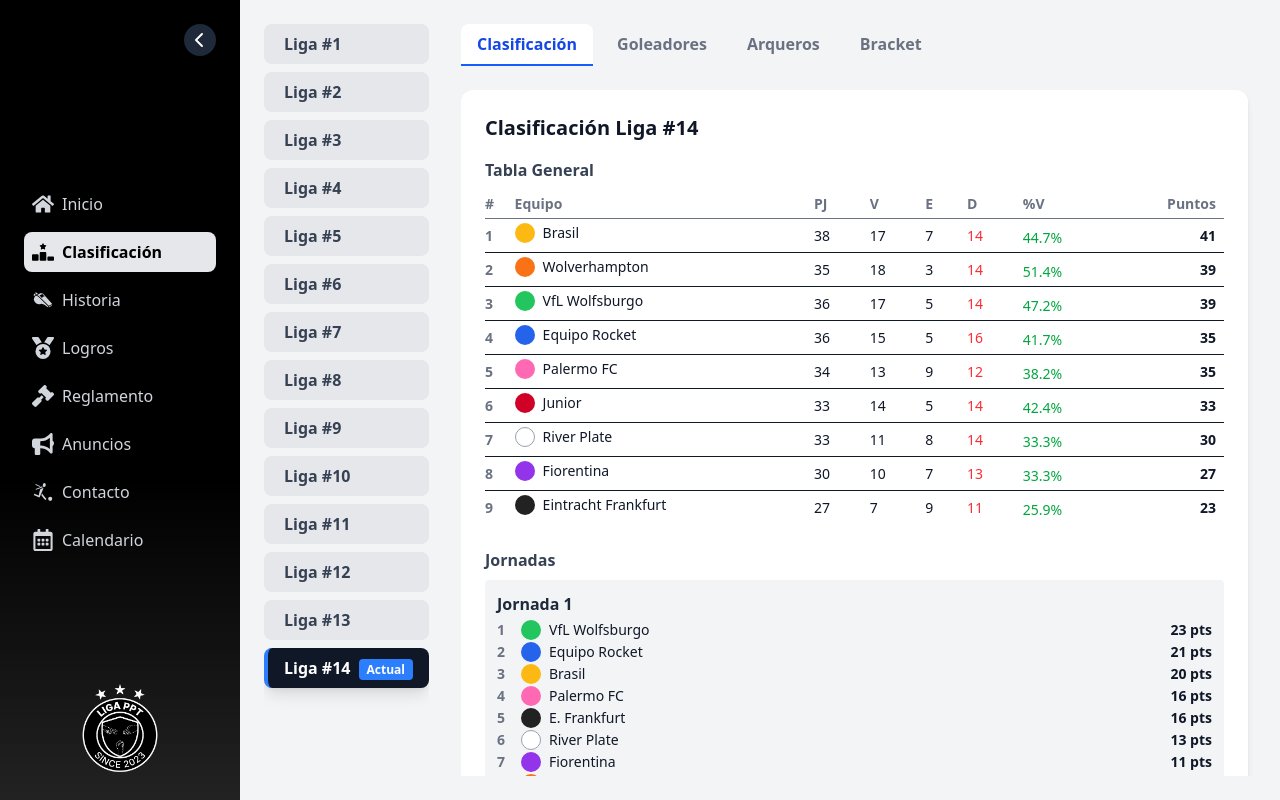
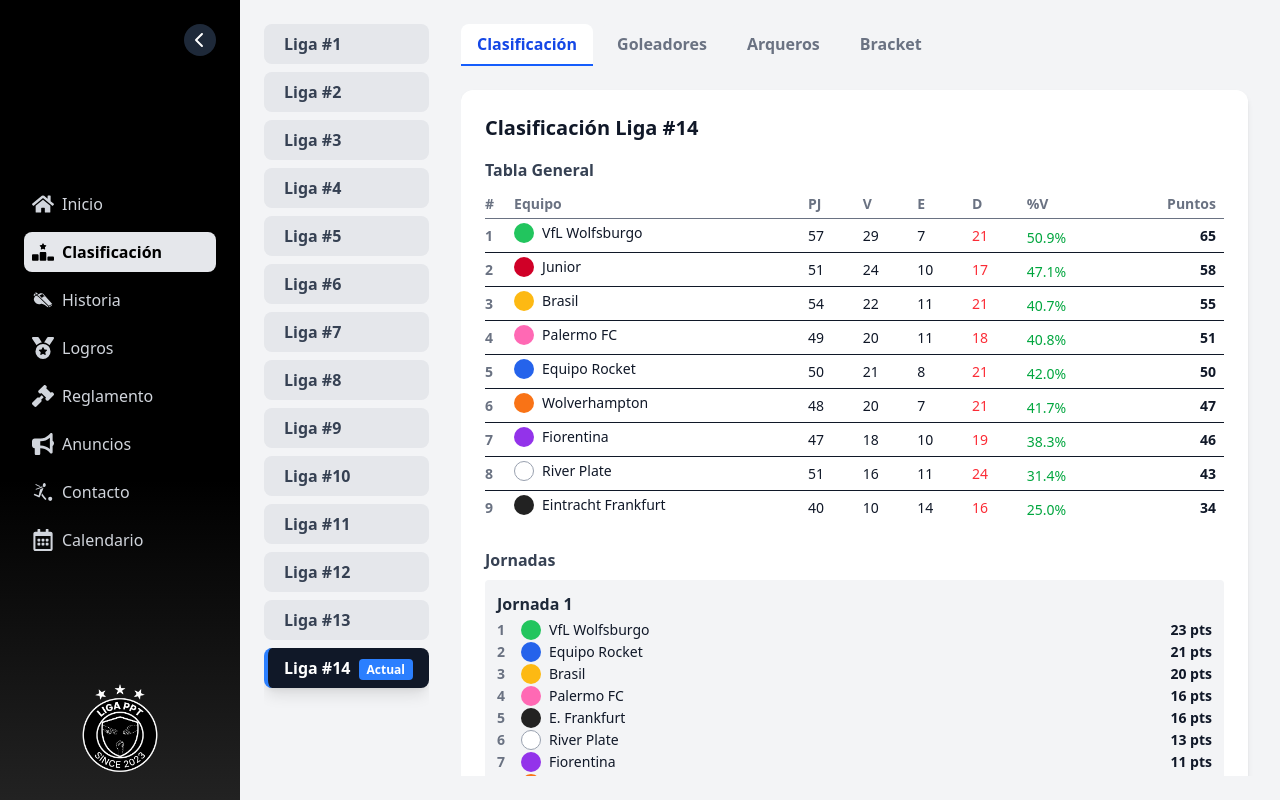
Before and after one commit to marianoamaris/liga-ppt, a React (Vite) app: page /clasificacion in a window 1280 px wide. Built offline with nearby package versions, Linux system fonts and the light colour scheme.

Commit message:
Update calendario + jornadas

```diff
--- a/src/components/Home/HomeDesktop.tsx
+++ b/src/components/Home/HomeDesktop.tsx
@@ -33,7 +33,7 @@ const HomeDesktop: React.FC = () => {
           <div className="flex flex-col items-center justify-center w-full gap-8 mt-2 md:flex-row">
             <div className="flex flex-col items-center justify-center">
               <div className="mb-1 text-xs text-white/70">
-                Jornada 3 - Liga PPT #14:
+                Jornada 4 - Liga PPT #14:
               </div>
               <div className="px-6 py-2 font-mono text-lg font-extrabold text-white bg-black border-2 shadow sm:text-xl md:text-2xl lg:text-3xl rounded-xl border-white/20">
                 {countdown}
@@ -45,7 +45,7 @@ const HomeDesktop: React.FC = () => {
                   Liga <b className="text-white">#14</b>
                 </span>
                 <span className="text-white/80">
-                  Jornada <b className="text-white">3/6</b>
+                  Jornada <b className="text-white">4/6</b>
                 </span>
                 <span className="text-white/80">
                   Equipos: <b className="text-white">9</b>
@@ -55,7 +55,7 @@ const HomeDesktop: React.FC = () => {
                 </span>
               </div>
               <div className="mt-2 text-sm text-center text-white/90">
-                <b>Jornada 3:</b> Jueves 24 de Julio
+                <b>Jornada 4:</b> Jueves 31 de Julio
               </div>
             </div>
           </div>
--- a/src/components/Home/HomeMobile.tsx
+++ b/src/components/Home/HomeMobile.tsx
@@ -28,7 +28,7 @@ const HomeMobile: React.FC = () => {
           Sigue el avance, consulta estadísticas, historia y más.
         </div>
         <div className="flex flex-col items-center w-full gap-2 mt-2">
-          <div className="text-xs text-white/70">Jornada 3 - Liga PPT #14:</div>
+          <div className="text-xs text-white/70">Jornada 4 - Liga PPT #14:</div>
           <div className="px-4 py-1 font-mono text-base font-extrabold text-white bg-black border-2 rounded-xl border-white/20">
             {countdown}
           </div>
@@ -37,14 +37,14 @@ const HomeMobile: React.FC = () => {
               Liga <b className="text-white">#14</b>
             </span>
             <span className="text-white/80">
-              Jornada <b className="text-white">3/6</b>
+              Jornada <b className="text-white">4/6</b>
             </span>
             <span className="text-white/80">
               Equipos: <b className="text-white">9</b>
             </span>
           </div>
           <div className="mt-1 text-xs text-center text-white/90">
-            <b>Jornada 3:</b> Jueves 24 de Julio
+            <b>Jornada 4:</b> Jueves 31 de Julio
           </div>
         </div>
       </Card>
--- a/src/components/Home/HomeTablet.tsx
+++ b/src/components/Home/HomeTablet.tsx
@@ -30,7 +30,7 @@ const HomeTablet: React.FC = () => {
         <div className="flex flex-col items-center w-full gap-3 mt-2">
           <div className="text-sm text-white/70">
             <div className="text-xs text-white/70">
-              Jornada 3 - Liga PPT #14:
+              Jornada 4 - Liga PPT #14:
             </div>
           </div>
           <div className="px-6 py-2 font-mono text-lg font-extrabold text-white bg-black border-2 rounded-xl border-white/20">
@@ -41,14 +41,14 @@ const HomeTablet: React.FC = () => {
               Liga <b className="text-white">#14</b>
             </span>
             <span className="text-white/80">
-              Jornada <b className="text-white">3/6</b>
+              Jornada <b className="text-white">4/6</b>
             </span>
             <span className="text-white/80">
               Equipos: <b className="text-white">9</b>
             </span>
           </div>
           <div className="mt-1 text-sm text-center text-white/90">
-            <b>Jornada 3:</b> Jueves 24 de Julio
+            <b>Jornada 4:</b> Jueves 31 de Julio
           </div>
         </div>
       </Card>
--- a/src/constants/DATOS_LIGAS.ts
+++ b/src/constants/DATOS_LIGAS.ts
@@ -2476,89 +2476,89 @@ export const ARQUEROS_POR_LIGA: Record<number, Record<string, string>> = {
   14: ARQUEROS_LIGA_14,
 };
 
-// Datos para Liga PPT #14 (actualizados con resultados reales de Jornada 1)
+// Datos para Liga PPT #14 (actualizados con resultados reales de Jornada 1, 2 y 3)
 export const LIGA_14 = {
   tablaGeneral: [
     {
+      equipo: "VfL Wolfsburgo",
+      pj: 57,
+      victorias: 29,
+      empates: 7,
+      derrotas: 21,
+      porcentajeVictorias: 51,
+      puntos: 65,
+    },
+    {
+      equipo: "Junior",
+      pj: 51,
+      victorias: 24,
+      empates: 10,
+      derrotas: 17,
+      porcentajeVictorias: 47,
+      puntos: 58,
+    },
+    {
+      equipo: "Brasil",
+      pj: 54,
+      victorias: 22,
+      empates: 11,
+      derrotas: 21,
+      porcentajeVictorias: 41,
+      puntos: 55,
+    },
+    {
+      equipo: "Palermo FC",
+      pj: 49,
+      victorias: 20,
+      empates: 11,
+      derrotas: 18,
+      porcentajeVictorias: 41,
+      puntos: 51,
+    },
+    {
+      equipo: "Equipo Rocket",
+      pj: 50,
+      victorias: 21,
+      empates: 8,
+      derrotas: 21,
+      porcentajeVictorias: 42,
+      puntos: 50,
+    },
+    {
       equipo: "Wolverhampton",
-      pj: 35,
+      pj: 48,
+      victorias: 20,
+      empates: 7,
+      derrotas: 21,
+      porcentajeVictorias: 42,
+      puntos: 47,
+    },
+    {
+      equipo: "Fiorentina",
+      pj: 48,
       victorias: 18,
-      empates: 3,
-      derrotas: 14,
-      porcentajeVictorias: 51,
-      puntos: 39,
-    },
-    {
-      equipo: "Junior",
-      pj: 33,
-      victorias: 14,
-      empates: 5,
-      derrotas: 14,
-      porcentajeVictorias: 42,
-      puntos: 33,
-    },
-    {
-      equipo: "Brasil",
-      pj: 38,
-      victorias: 17,
-      empates: 7,
-      derrotas: 14,
-      porcentajeVictorias: 45,
-      puntos: 41,
-    },
-    {
-      equipo: "Palermo FC",
-      pj: 34,
-      victorias: 13,
-      empates: 9,
-      derrotas: 12,
+      empates: 10,
+      derrotas: 20,
       porcentajeVictorias: 38,
-      puntos: 35,
+      puntos: 46,
     },
     {
       equipo: "River Plate",
-      pj: 33,
-      victorias: 11,
-      empates: 8,
-      derrotas: 14,
-      porcentajeVictorias: 33,
-      puntos: 30,
-    },
-    {
-      equipo: "VfL Wolfsburgo",
-      pj: 36,
-      victorias: 17,
-      empates: 5,
-      derrotas: 14,
-      porcentajeVictorias: 47,
-      puntos: 39,
-    },
-    {
-      equipo: "Fiorentina",
-      pj: 30,
+      pj: 51,
+      victorias: 16,
+      empates: 11,
+      derrotas: 24,
+      porcentajeVictorias: 31,
+      puntos: 43,
+    },
+    {
+      equipo: "Eintracht Frankfurt",
+      pj: 40,
       victorias: 10,
-      empates: 7,
-      derrotas: 13,
-      porcentajeVictorias: 33,
-      puntos: 27,
-    },
-    {
-      equipo: "Equipo Rocket",
-      pj: 36,
-      victorias: 15,
-      empates: 5,
+      empates: 14,
       derrotas: 16,
-      porcentajeVictorias: 42,
-      puntos: 35,
-    },
-    {
-      equipo: "Eintracht Frankfurt",
-      pj: 27,
-      victorias: 7,
-      empates: 9,
-      derrotas: 11,
-      porcentajeVictorias: 26,
-      puntos: 23,
+      porcentajeVictorias: 25,
+      puntos: 34,
     },
   ],
   jornadas: [
@@ -2735,494 +2735,155 @@ export const LIGA_14 = {
       ],
     },
     {
-      nombre: "Jornada 2",
-      resultados: [
+      nombre: "Jornada 3",
+      resultados: [
+        {
+          equipo: "VfL Wolfsburgo",
+          pj: 21,
+          v: 12,
+          e: 2,
+          d: 7,
+          puntos: 26,
+          porcentajeVictorias: 57,
+        },
+        {
+          equipo: "Junior",
+          pj: 18,
+          v: 10,
+          e: 5,
+          d: 3,
+          puntos: 25,
+          porcentajeVictorias: 56,
+        },
+        {
+          equipo: "Fiorentina",
+          pj: 18,
+          v: 8,
+          e: 3,
+          d: 7,
+          puntos: 19,
+          porcentajeVictorias: 44,
+        },
+        {
+          equipo: "Palermo FC",
+          pj: 15,
+          v: 7,
+          e: 2,
+          d: 6,
+          puntos: 16,
+          porcentajeVictorias: 47,
+        },
+        {
+          equipo: "Equipo Rocket",
+          pj: 14,
+          v: 6,
+          e: 3,
+          d: 5,
+          puntos: 15,
+          porcentajeVictorias: 43,
+        },
         {
           equipo: "Brasil",
-          pj: 0,
-          v: 0,
-          e: 0,
-          d: 0,
-          puntos: 0,
-          porcentajeVictorias: 0,
-        },
-        {
-          equipo: "Equipo Rocket",
-          pj: 0,
-          v: 0,
-          e: 0,
-          d: 0,
-          puntos: 0,
-          porcentajeVictorias: 0,
+          pj: 16,
+          v: 5,
+          e: 4,
+          d: 7,
+          puntos: 14,
+          porcentajeVictorias: 31,
         },
         {
           equipo: "River Plate",
-          pj: 0,
-          v: 0,
-          e: 0,
-          d: 0,
-          puntos: 0,
-          porcentajeVictorias: 0,
-        },
-        {
-          equipo: "Fiorentina",
-          pj: 0,
-          v: 0,
-          e: 0,
-          d: 0,
-          puntos: 0,
-          porcentajeVictorias: 0,
+          pj: 18,
+          v: 5,
+          e: 3,
+          d: 10,
+          puntos: 13,
+          porcentajeVictorias: 28,
+        },
+        {
+          equipo: "Eintracht Frankfurt",
+          pj: 13,
+          v: 3,
+          e: 5,
+          d: 5,
+          puntos: 11,
+          porcentajeVictorias: 23,
         },
         {
           equipo: "Wolverhampton",
-          pj: 0,
-          v: 0,
-          e: 0,
-          d: 0,
-          puntos: 0,
-          porcentajeVictorias: 0,
-        },
-        {
-          equipo: "E. Frankfurt",
-          pj: 0,
-          v: 0,
-          e: 0,
-          d: 0,
-          puntos: 0,
-          porcentajeVictorias: 0,
-        },
-        {
-          equipo: "Junior",
-          pj: 0,
-          v: 0,
-          e: 0,
-          d: 0,
-          puntos: 0,
-          porcentajeVictorias: 0,
-        },
-        {
-          equipo: "Palermo FC",
-          pj: 0,
-          v: 0,
-          e: 0,
-          d: 0,
-          puntos: 0,
-          porcentajeVictorias: 0,
-        },
-        {
-          equipo: "VfL Wolfsburgo",
-          pj: 0,
-          v: 0,
-          e: 0,
-          d: 0,
-          puntos: 0,
-          porcentajeVictorias: 0,
-        },
-      ],
-    },
-    {
-      nombre: "Jornada 3",
-      resultados: [
-        {
-          equipo: "Brasil",
-          pj: 0,
-          v: 0,
-          e: 0,
-          d: 0,
-          puntos: 0,
-          porcentajeVictorias: 0,
-        },
-        {
-          equipo: "Equipo Rocket",
-          pj: 0,
-          v: 0,
-          e: 0,
-          d: 0,
-          puntos: 0,
-          porcentajeVictorias: 0,
-        },
-        {
-          equipo: "River Plate",
-          pj: 0,
-          v: 0,
-          e: 0,
-          d: 0,
-          puntos: 0,
-          porcentajeVictorias: 0,
-        },
-        {
-          equipo: "Fiorentina",
-          pj: 0,
-          v: 0,
-          e: 0,
-          d: 0,
-          puntos: 0,
-          porcentajeVictorias: 0,
-        },
-        {
-          equipo: "Wolverhampton",
-          pj: 0,
-          v: 0,
-          e: 0,
-          d: 0,
-          puntos: 0,
-          porcentajeVictorias: 0,
-        },
-        {
-          equipo: "E. Frankfurt",
-          pj: 0,
-          v: 0,
-          e: 0,
-          d: 0,
-          puntos: 0,
-          porcentajeVictorias: 0,
-        },
-        {
-          equipo: "Junior",
-          pj: 0,
-          v: 0,
-          e: 0,
-          d: 0,
-          puntos: 0,
-          porcentajeVictorias: 0,
-        },
-        {
-          equipo: "Palermo FC",
-          pj: 0,
-          v: 0,
-          e: 0,
-          d: 0,
-          puntos: 0,
-          porcentajeVictorias: 0,
-        },
-        {
-          equipo: "VfL Wolfsburgo",
-          pj: 0,
-          v: 0,
-          e: 0,
-          d: 0,
-          puntos: 0,
-          porcentajeVictorias: 0,
-        },
-      ],
-    },
-    {
-      nombre: "Jornada 4",
-      resultados: [
-        {
-          equipo: "Brasil",
-          pj: 0,
-          v: 0,
-          e: 0,
-          d: 0,
-          puntos: 0,
-          porcentajeVictorias: 0,
-        },
-        {
-          equipo: "Equipo Rocket",
-          pj: 0,
-          v: 0,
-          e: 0,
-          d: 0,
-          puntos: 0,
-          porcentajeVictorias: 0,
-        },
-        {
-          equipo: "River Plate",
-          pj: 0,
-          v: 0,
-          e: 0,
-          d: 0,
-          puntos: 0,
-          porcentajeVictorias: 0,
-        },
-        {
-          equipo: "Fiorentina",
-          pj: 0,
-          v: 0,
-          e: 0,
-          d: 0,
-          puntos: 0,
-          porcentajeVictorias: 0,
-        },
-        {
-          equipo: "Wolverhampton",
-          pj: 0,
-          v: 0,
-          e: 0,
-          d: 0,
-          puntos: 0,
-          porcentajeVictorias: 0,
-        },
-        {
-          equipo: "E. Frankfurt",
-          pj: 0,
-          v: 0,
-          e: 0,
-          d: 0,
-          puntos: 0,
-          porcentajeVictorias: 0,
-        },
-        {
-          equipo: "Junior",
-          pj: 0,
-          v: 0,
-          e: 0,
-          d: 0,
-          puntos: 0,
-          porcentajeVictorias: 0,
-        },
-        {
-          equipo: "Palermo FC",
-          pj: 0,
-          v: 0,
-          e: 0,
-          d: 0,
-          puntos: 0,
-          porcentajeVictorias: 0,
-        },
-        {
-          equipo: "VfL Wolfsburgo",
-          pj: 0,
-          v: 0,
-          e: 0,
-          d: 0,
-          puntos: 0,
-          porcentajeVictorias: 0,
-        },
-      ],
-    },
-    {
-      nombre: "Jornada 5",
-      resultados: [
-        {
-          equipo: "Brasil",
-          pj: 0,
-          v: 0,
-          e: 0,
-          d: 0,
-          puntos: 0,
-          porcentajeVictorias: 0,
-        },
-        {
-          equipo: "Equipo Rocket",
-          pj: 0,
-          v: 0,
-          e: 0,
-          d: 0,
-          puntos: 0,
-          porcentajeVictorias: 0,
-        },
-        {
-          equipo: "River Plate",
-          pj: 0,
-          v: 0,
-          e: 0,
-          d: 0,
-          puntos: 0,
-          porcentajeVictorias: 0,
-        },
-        {
-          equipo: "Fiorentina",
-          pj: 0,
-          v: 0,
-          e: 0,
-          d: 0,
-          puntos: 0,
-          porcentajeVictorias: 0,
-        },
-        {
-          equipo: "Wolverhampton",
-          pj: 0,
-          v: 0,
-          e: 0,
-          d: 0,
-          puntos: 0,
-          porcentajeVictorias: 0,
-        },
-        {
-          equipo: "Eintracht Frankfurt",
-          pj: 0,
-          v: 0,
-          e: 0,
-          d: 0,
-          puntos: 0,
-          porcentajeVictorias: 0,
-        },
-        {
-          equipo: "Junior",
-          pj: 0,
-          v: 0,
-          e: 0,
-          d: 0,
-          puntos: 0,
-          porcentajeVictorias: 0,
-        },
-        {
-          equipo: "Palermo FC",
-          pj: 0,
-          v: 0,
-          e: 0,
-          d: 0,
-          puntos: 0,
-          porcentajeVictorias: 0,
-        },
-        {
-          equipo: "VfL Wolfsburgo",
-          pj: 0,
-          v: 0,
-          e: 0,
-          d: 0,
-          puntos: 0,
-          porcentajeVictorias: 0,
-        },
-      ],
-    },
-    {
-      nombre: "Jornada 6",
-      resultados: [
-        {
-          equipo: "Brasil",
-          pj: 0,
-          v: 0,
-          e: 0,
-          d: 0,
-          puntos: 0,
-          porcentajeVictorias: 0,
-        },
-        {
-          equipo: "Equipo Rocket",
-          pj: 0,
-          v: 0,
-          e: 0,
-          d: 0,
-          puntos: 0,
-          porcentajeVictorias: 0,
-        },
-        {
-          equipo: "River Plate",
-          pj: 0,
-          v: 0,
-          e: 0,
-          d: 0,
-          puntos: 0,
-          porcentajeVictorias: 0,
-        },
-        {
-          equipo: "Fiorentina",
-          pj: 0,
-          v: 0,
-          e: 0,
-          d: 0,
-          puntos: 0,
-          porcentajeVictorias: 0,
-        },
-        {
-          equipo: "Wolverhampton",
-          pj: 0,
-          v: 0,
-          e: 0,
-          d: 0,
-          puntos: 0,
-          porcentajeVictorias: 0,
-        },
-        {
-          equipo: "Eintracht Frankfurt",
-          pj: 0,
-          v: 0,
-          e: 0,
-          d: 0,
-          puntos: 0,
-          porcentajeVictorias: 0,
-        },
-        {
-          equipo: "Junior",
-          pj: 0,
-          v: 0,
-          e: 0,
-          d: 0,
-          puntos: 0,
-          porcentajeVictorias: 0,
-        },
-        {
-          equipo: "Palermo FC",
-          pj: 0,
-          v: 0,
-          e: 0,
-          d: 0,
-          puntos: 0,
-          porcentajeVictorias: 0,
-        },
-        {
-          equipo: "VfL Wolfsburgo",
-          pj: 0,
-          v: 0,
-          e: 0,
-          d: 0,
-          puntos: 0,
-          porcentajeVictorias: 0,
+          pj: 13,
+          v: 2,
+          e: 4,
+          d: 7,
+          puntos: 8,
+          porcentajeVictorias: 15,
         },
       ],
     },
   ],
   goleadoresTotales: [
-    { jugador: "José Hernández", goles: 9 },
-    { jugador: "Jürgen Hassler", goles: 6 },
-    { jugador: "Andrés Farfán", goles: 6 },
+    { jugador: "José Hernández", goles: 14 },
+    { jugador: "Andrés Farfán", goles: 10 },
+    { jugador: "Jürgen Hassler", goles: 9 },
+    { jugador: "Jeison Santa", goles: 8 },
+    { jugador: "Keiler Fonseca", goles: 8 },
+    { jugador: "Andrés Salazar", goles: 7 },
+    { jugador: "Dairo Martínez", goles: 7 },
+    { jugador: "Juan DLC", goles: 6 },
+    { jugador: "Kevin Pineda", goles: 6 },
+    { jugador: "Ronald Rojas", goles: 6 },
+    { jugador: "Keni Contreras", goles: 6 },
+    { jugador: "Juan Dybala", goles: 6 },
+    { jugador: "Mariano Amaris", goles: 5 },
+    { jugador: "Santiago Corzo", goles: 5 },
+    { jugador: "Emanuel Navarro (Goat)", goles: 5 },
     { jugador: "Víctor Castilla (Toto)", goles: 5 },
-    { jugador: "Juan Dybala", goles: 5 },
     { jugador: "Sergio Barrera", goles: 5 },
-    { jugador: "Keiler Fonseca", goles: 5 },
-    { jugador: "Andrés Salazar", goles: 4 },
-    { jugador: "Dairo Martínez", goles: 4 },
+    { jugador: "Jairo Galván", goles: 4 },
+    { jugador: "Carlos Romero", goles: 4 },
+    { jugador: "Andy Córdoba (Pingui)", goles: 4 },
     { jugador: "Carlos Armenta", goles: 4 },
-    { jugador: "Santiago Corzo", goles: 4 },
     { jugador: "Jefferson Almanza", goles: 4 },
-    { jugador: "Kevin Pineda", goles: 4 },
-    { jugador: "Emanuel Navarro (Goat)", goles: 4 },
-    { jugador: "Ronald Rojas", goles: 4 },
-    { jugador: "Jeison Santa", goles: 4 },
-    { jugador: "Keni Contreras", goles: 4 },
-    { jugador: "Mariano Amaris", goles: 3 },
-    { jugador: "Juan DLC", goles: 3 },
-    { jugador: "Andy Córdoba (Pingui)", goles: 3 },
+    { jugador: "Fabricio Rizo", goles: 3 },
+    { jugador: "Cristian Benjumea", goles: 3 },
+    { jugador: "José Henao 2", goles: 2 },
     { jugador: "Juan Tellez", goles: 2 },
-    { jugador: "Cristian Benjumea", goles: 2 },
     { jugador: "José Mosquera", goles: 2 },
     { jugador: "Narent Rojas", goles: 2 },
     { jugador: "Arnold Castillo", goles: 2 },
     { jugador: "Bryan Pallares", goles: 2 },
     { jugador: "Cristian Trujillo", goles: 2 },
-    { jugador: "Carlos Romero", goles: 2 },
+    { jugador: "Juan Vargas", goles: 1 },
+    { jugador: "José Viña", goles: 1 },
+    { jugador: "Henry Hernandez", goles: 1 },
+    { jugador: "Alejandro Macherna", goles: 1 },
+    { jugador: "Edward Brito (Titi)", goles: 1 },
     { jugador: "Ronald Andrade", goles: 1 },
-    { jugador: "José Henao 2", goles: 1 },
     { jugador: "Miguel Guerra", goles: 1 },
     { jugador: "Óscar DLC", goles: 1 },
     { jugador: "Ian Need", goles: 1 },
     { jugador: "Alexander Benitez", goles: 1 },
     { jugador: "Nadim Camall", goles: 1 },
-    { jugador: "Jairo Galván", goles: 1 },
     { jugador: "Esteban Hinojosa", goles: 1 },
     { jugador: "Jeysson Henríquez", goles: 1 },
     { jugador: "Emanuel Celedón", goles: 1 },
     { jugador: "Daniel Cuadros", goles: 1 },
-    { jugador: "Fabricio Rizo", goles: 1 },
     { jugador: "Sergio Blanchar", goles: 1 },
     { jugador: "Juanse Pinedo", goles: 1 },
   ],
-  goleadorLiga: { jugador: "José Hernández", goles: 9 },
+  goleadorLiga: { jugador: "José Hernández", goles: 14 },
   arqueros: [
-    { arquero: "Carlos Barraza", golesRecibidos: 11 },
-    { arquero: "Brayan Ospino", golesRecibidos: 12 },
-    { arquero: "Pipe Castillejo", golesRecibidos: 13 },
-    { arquero: "Leonardo Cadena", golesRecibidos: 14 },
-    { arquero: "Nicolás Baute", golesRecibidos: 14 },
-    { arquero: "Fernando Gómez", golesRecibidos: 14 },
-    { arquero: "Santiago Sánchez", golesRecibidos: 14 },
-    { arquero: "Camilo Laborde", golesRecibidos: 14 },
-    { arquero: "Brayan Cadena", golesRecibidos: 16 },
-  ],
-  mejorArquero: { arquero: "Carlos Barraza", golesRecibidos: 11 },
+    { arquero: "Carlos Barraza", golesRecibidos: 16 },
+    { arquero: "Leonardo Cadena", golesRecibidos: 17 },
+    { arquero: "Brayan Ospino", golesRecibidos: 18 },
+    { arquero: "Pipe Castillejo", golesRecibidos: 19 },
+    { arquero: "Camilo Laborde", golesRecibidos: 21 },
+    { arquero: "Fernando Gómez", golesRecibidos: 21 },
+    { arquero: "Brayan Cadena", golesRecibidos: 21 },
+    { arquero: "Santiago Sánchez", golesRecibidos: 21 },
+    { arquero: "Nicolás Baute", golesRecibidos: 24 },
+  ],
+  mejorArquero: { arquero: "Carlos Barraza", golesRecibidos: 16 },
   cuartos: [],
   semifinales: [],
   final: "",
--- a/src/utils/utilities.ts
+++ b/src/utils/utilities.ts
@@ -32,7 +32,7 @@ export function getArquerosMap(arqueros: any[]) {
   return map;
 }
 
-export const NEXT_MATCH_DATE = new Date("2025-07-24T18:00:00-05:00"); // Jornada 3 liga 14
+export const NEXT_MATCH_DATE = new Date("2025-07-31T18:00:00-05:00"); // Jornada 4 liga 14
 
 export function useCountdown(targetDate: Date) {
   const [timeLeft, setTimeLeft] = useState<string>("");
```
Also changed, not shown: src/pages/CalendarioPage.tsx (+12 -1 lines).
